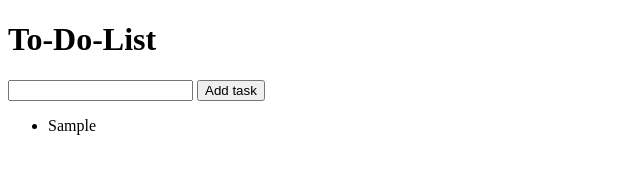
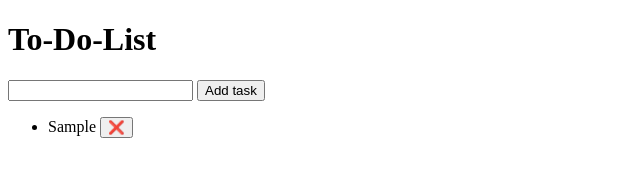
Before and after one commit to ganeshdutt100/TailwindCSS, a plain HTML site: page javaScript/DOM/code2.html in a window 1280 px wide. Both pictures are taken after typing "Sample" into the empty fields and a click on the button "Add task". Shown: the full height of the page, 0-640 px from the left. Drawn offline with Linux system fonts and the light colour scheme.

Commit message:
TO_DO_LIST

```diff
--- a/javaScript/DOM/code2.html
+++ b/javaScript/DOM/code2.html
@@ -34,7 +34,7 @@
 
             const li = document.createElement('li');
 
-            li.textContent = taskText;
+            li.innerHTML = `<span>${taskText}</span > <button onclick="deleteTask(this)" >❌</button>`;
 
 
             taskList.appendChild(li);
@@ -43,9 +43,23 @@
 
 
         }
+        function deleteTask(button) {
+            const li = button.parentElement;
+            li.remove();
+        }
+
+        // let a = "Ganesh "
+        // document.writeln("Hello " + a + '<br>');  // Hello Ganesh
+        // document.writeln(`Hello ${ a } How are you `);  // Hello Ganesh
+        // console.log();  // Hello Ganesh
+
+
     </script>
 
-
+    <!-- <li>
+        <span></span>
+        <button></button>
+    </li> -->
 </body>
 
 </html>
```
